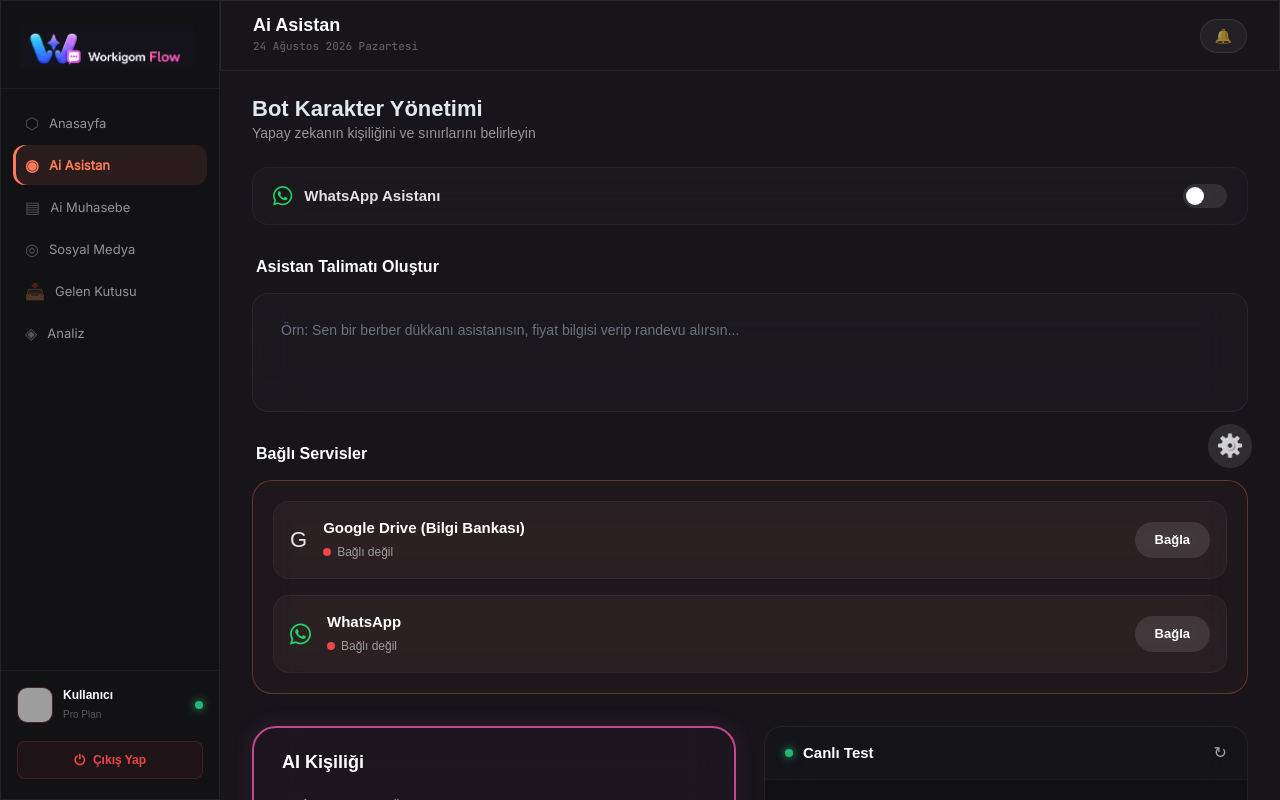
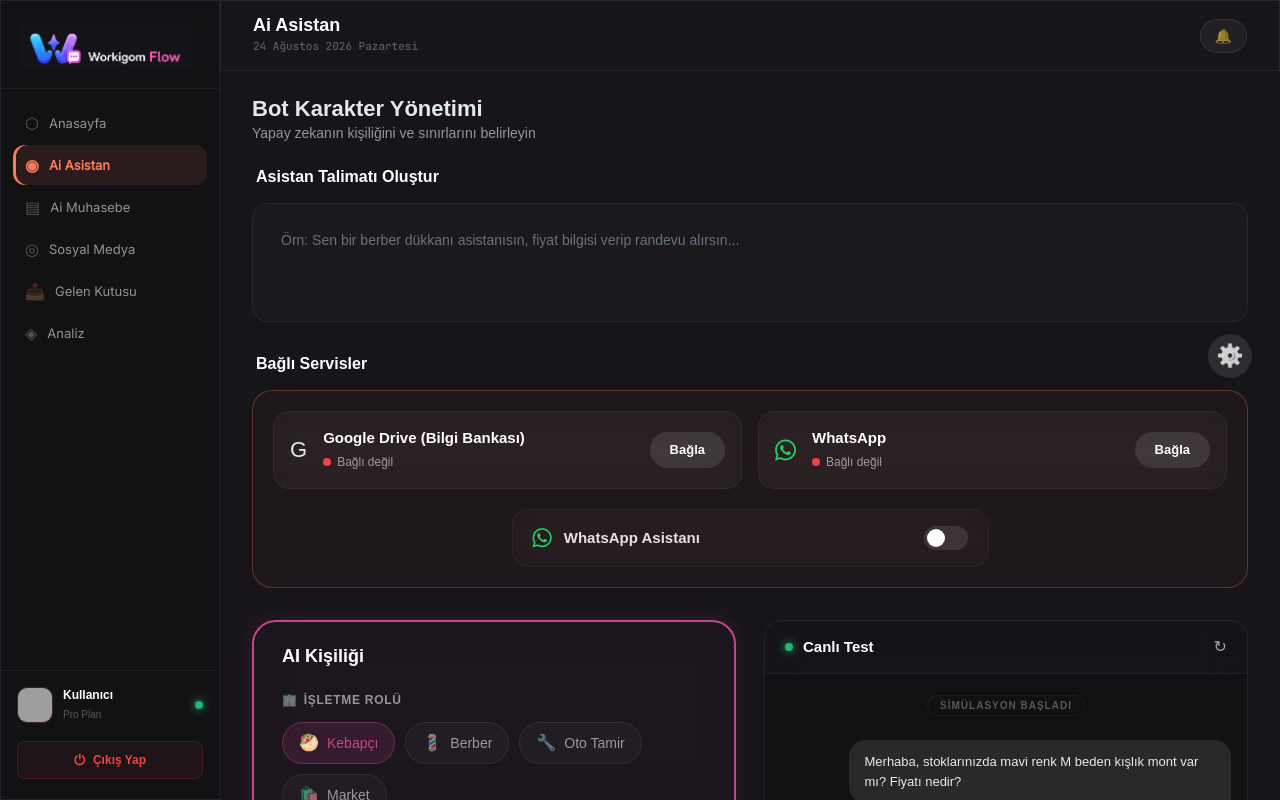
Before and after one commit to cicicarscom-pixel/flowweb, a Next.js app: page /ai-asistan in a window 1280 px wide. Built offline with nearby package versions, Linux system fonts and the light colour scheme; no server answers; grey boxes are pictures that could not be loaded.

Commit message:
feat: bagli servisler tasarimi ve whatsapp salteri guncellendi

```diff
--- a/src/app/(dashboard)/ai-asistan/page.tsx
+++ b/src/app/(dashboard)/ai-asistan/page.tsx
@@ -170,16 +170,7 @@ Ton: Samimi ama profesyonel. Kısa ve net cevaplar ver.`);
 
       {/* Top Section: Toggles, Textarea, Bağlı Servisler */}
       <div style={{ display: "flex", flexDirection: "column", gap: 32, marginBottom: 32 }}>
-        {/* WhatsApp Asistanı Toggle */}
-        <div>
-          <div className="glass" style={{ borderRadius: 16, padding: "16px 20px", background: "rgba(255,255,255,0.02)", border: "1px solid rgba(255,255,255,0.04)" }}>
-            <div style={{ display: "flex", alignItems: "center", gap: 12 }}>
-              <i className="fa-brands fa-whatsapp" style={{ fontSize: 22, color: "#25D366" }}></i>
-              <span style={{ fontSize: 15, fontWeight: 600, color: "#e5e1e4", flex: 1 }}>WhatsApp Asistanı</span>
-              <Toggle on={botConfig.whatsapp} onChange={() => handleToggle('whatsapp', !botConfig.whatsapp)} />
-            </div>
-          </div>
-        </div>
+
 
         {/* Asistan Talimatı Oluştur */}
         <div>
@@ -205,7 +196,7 @@ Ton: Samimi ama profesyonel. Kısa ve net cevaplar ver.`);
 
           <h3 style={{ fontSize: 16, fontWeight: 700, color: "#fff", marginBottom: 16, padding: "0 4px" }}>Bağlı Servisler</h3>
           <div className="glass" style={{ borderRadius: 20, padding: "20px", border: "1px solid rgba(255,122,89,0.3)", background: "rgba(255,122,89,0.03)", display: "flex", flexDirection: "column", gap: 16 }}>
-
+            <div style={{ display: "grid", gridTemplateColumns: "1fr 1fr", gap: 16 }}>
               {/* Google Drive */}
               <div className="glass" style={{ borderRadius: 16, padding: "16px", background: "rgba(255,255,255,0.03)", border: "1px solid rgba(255,255,255,0.05)", display: "flex", alignItems: "center", justifyContent: "space-between" }}>
                 <div style={{ display: "flex", alignItems: "center", gap: 16 }}>
@@ -238,6 +229,18 @@ Ton: Samimi ama profesyonel. Kısa ve net cevaplar ver.`);
                 <button style={{ background: "rgba(255,255,255,0.1)", border: "none", borderRadius: 99, padding: "8px 20px", color: "#fff", fontSize: 13, fontWeight: 600, cursor: "pointer" }}>
                   Bağla
                 </button>
+              </div>
+            </div>
+
+            {/* WhatsApp Asistanı Toggle */}
+            <div style={{ display: "flex", justifyContent: "center", marginTop: 4 }}>
+              <div className="glass" style={{ width: "50%", minWidth: 300, borderRadius: 16, padding: "16px 20px", background: "rgba(255,255,255,0.02)", border: "1px solid rgba(255,255,255,0.04)" }}>
+                <div style={{ display: "flex", alignItems: "center", gap: 12 }}>
+                  <i className="fa-brands fa-whatsapp" style={{ fontSize: 22, color: "#25D366" }}></i>
+                  <span style={{ fontSize: 15, fontWeight: 600, color: "#e5e1e4", flex: 1 }}>WhatsApp Asistanı</span>
+                  <Toggle on={botConfig.whatsapp} onChange={() => handleToggle('whatsapp', !botConfig.whatsapp)} />
+                </div>
+              </div>
             </div>
 
           </div>
```
Lines whose indentation alone changed are shown as unchanged.
